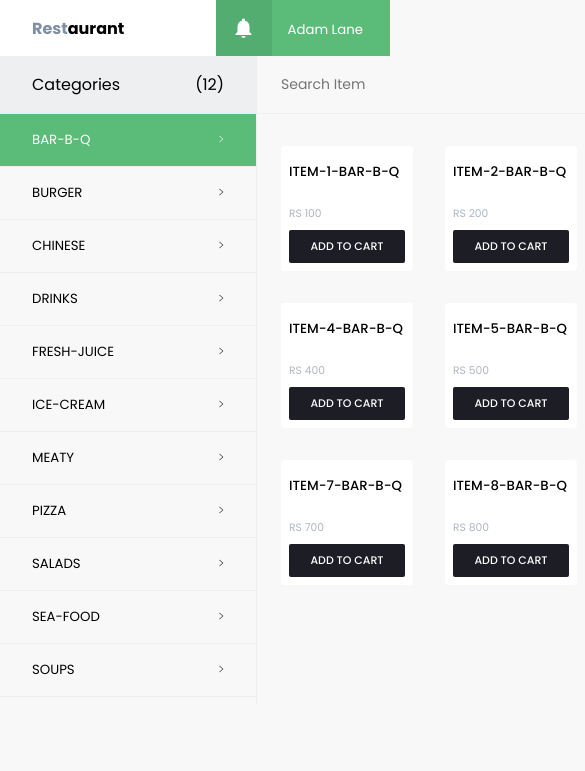
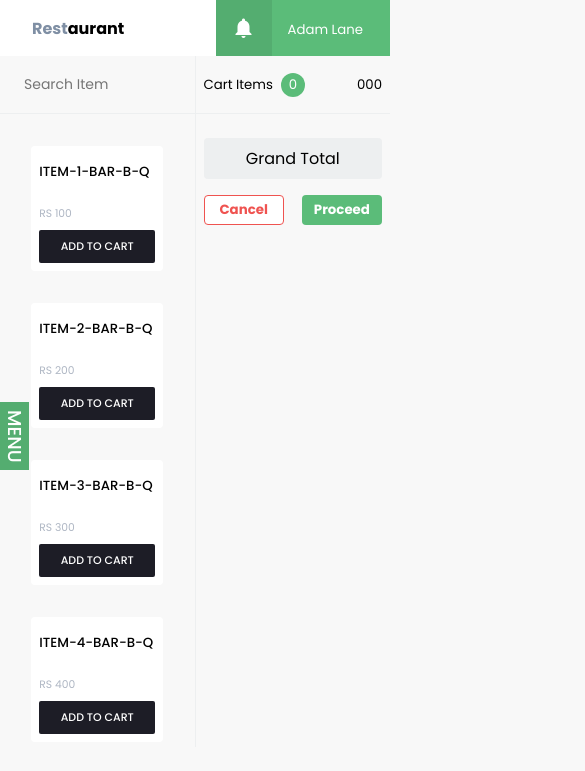
Before and after one commit to usamabinnadeem-10/cb-frontend-evaluation-1, a plain HTML site: page index.html in a window 390 px wide. Shown: the top 771 px of the page, 585 px wide, since content can reach past the window. Drawn offline with Linux system fonts and the light colour scheme.

Commit message:
responsiveness added

```diff
--- a/index.css
+++ b/index.css
@@ -124,12 +124,19 @@ h6 {
   cursor: pointer;
 }
 
+.hidden {
+  display: none !important;
+}
+
+.visible-flex {
+  display: flex !important;
+}
+
 header {
   justify-content: space-between;
   align-items: center;
   background-color: var(--palette-white);
   height: 5.6rem;
-  /* box-shadow: 0 2px 6px 0 rgba(0, 0, 0, 0.1); */
 }
 
 header h4 {
@@ -139,6 +146,10 @@ header h4 {
 
 header h4 span {
   color: var(--palette-grey-dark);
+}
+
+main {
+  position: relative;
 }
 
 .avatar-block {
@@ -164,10 +175,41 @@ header h4 span {
 
 .categories-container {
   border-right: 1px solid var(--palette-grey-medium);
+  width: 25.6rem;
+}
+
+#open-categories-div {
+  display: none;
+}
+
+.open-categories-div--categories-open {
+  opacity: 50%;
+}
+
+
+@media only screen and (max-width: 1100px) {
+  .categories-container {
+    position: absolute;
+    background-color: var(--palette-bg);
+    border-radius: 0px var(--spacing-5) var(--spacing-5) 0px;
+    overflow: hidden;
+    display: none;
+  }
+  #open-categories-div {
+    display: flex;
+    position: absolute;
+    background-color: var(--palette-primary-dark);
+    color: var(--palette-white);
+    writing-mode: vertical-rl;
+    align-items: center;
+    justify-content: center;
+    flex-direction: column;
+    top: 50%;
+    padding: var(--spacing-2) 0px
+  }
 }
 
 .category {
-  width: 25.6rem;
   justify-content: space-between;
   padding: var(--spacing-4) var(--spacing-8);
   border-bottom: 1px solid var(--palette-grey-medium);
@@ -189,6 +231,10 @@ header h4 span {
 
 main section {
   flex: 1;
+}
+
+main > section {
+  width: 50%;
 }
 
 .search {
@@ -214,6 +260,16 @@ main section {
   grid-gap: var(--spacing-8);
   justify-content: space-between;
 }
+
+@media only screen and (max-width: 1100px) {
+  .menu-container {
+    grid-template-columns: repeat(2, 1fr);
+    justify-items: center;
+    max-height: 80vh;
+    overflow: scroll;
+  }
+}
+
 
 .menu-container__item {
   height: fit-content;
@@ -279,6 +335,55 @@ button.menu-container__item__button {
   padding: var(--spacing-8) var(--spacing-10);
 }
 
+@media only screen and (max-width: 660px) {
+  .container-details-wrapper {
+    padding: var(--spacing-6) var(--spacing-6);
+  }
+  .cart-container__item__heading {
+    font-size: 14px;
+  }
+  .cart-container__item__details {
+    flex-direction: column !important;
+    width: 100%;
+    align-items: start !important;
+  }
+  .cart-container__item__details__controls {
+    width: 100% !important;
+    margin-bottom: var(--spacing-2);
+  }
+  .cart-container__item__details__total {
+    align-items: start !important;
+    margin-top: var(--spacing-2);
+  }
+  .cart-container__item {
+    padding: var(--spacing-3) var(--spacing-2) !important;
+  }
+  .cart-grandTotal {
+    padding: var(--spacing-2) !important;
+    flex-direction: column !important;
+  }
+  .menu-container {
+    grid-template-columns: repeat(1, 1fr);
+    justify-items: center;
+    max-height: 75vh;
+  }
+  .cart-header {
+    padding: var(--spacing-2) !important
+  }
+}
+
+@media only screen and (max-width: 475px) {
+  .container-details-wrapper {
+    padding: var(--spacing-2) var(--spacing-2);
+  }
+  .cart-actionButton {
+    padding: var(--spacing-1) var(--spacing-2) !important;
+  }
+  .categories-container {
+    width: 18rem;
+  }
+}
+
 .cart-container {
   max-height: 60vh;
   overflow: scroll;
--- a/index.html
+++ b/index.html
@@ -33,8 +33,8 @@
     </header>
     <main class="flex-row">
       <!-- CATEGORIES -->
-      <aside class="categories-container flex-col">
-        <div class="categories-container__heading flex-row category">
+      <aside id="categories-container" class="categories-container flex-col">
+        <div class="categories-container__heading flex-row category pointer">
           <h4 class="fw-400">Categories</h4>
           <h4 id="category-count" class="fw-400"></h4>
         </div>
@@ -43,6 +43,9 @@
           id="category-map"
         ></div>
       </aside>
+      <div onClick="openCategoriesHandler(this)" id="open-categories-div">
+        <h3 id="open-or-close" class="fw-500">MENU</h3>
+      </div>
       <!-- MENU -->
       <section class="menu-container-parent">
         <input class="search fw-400" placeholder="Search Item" />
--- a/index.js
+++ b/index.js
@@ -175,6 +175,27 @@ const categoryClickHandler = (e) => {
   generateMenu();
 };
 
+const openCategoriesHandler = (e) => {
+  let categoriesContainer = document.getElementById('categories-container').classList;
+  let current = document.getElementById('open-or-close');
+  let circle = document.getElementById('open-categories-div').classList;
+  if (categoriesContainer.contains('hidden')){
+    current.innerHTML = 'CLOSE';
+    categoriesContainer.remove('hidden');
+    categoriesContainer.add('visible-flex');
+    circle.add('open-categories-div--categories-open');
+  } else if (categoriesContainer.contains('visible-flex')){
+    current.innerHTML = 'MENU'
+    categoriesContainer.add('hidden');
+    categoriesContainer.remove('visible-flex');
+    circle.remove('open-categories-div--categories-open')
+  } else {
+    current.innerHTML = 'CLOSE';
+    categoriesContainer.add('visible-flex');
+    circle.add('open-categories-div--categories-open');
+  }
+}
+
 // create categories
 for (let i = 0; i < CATEGORIES.length; i++) {
   document.getElementById(
```
